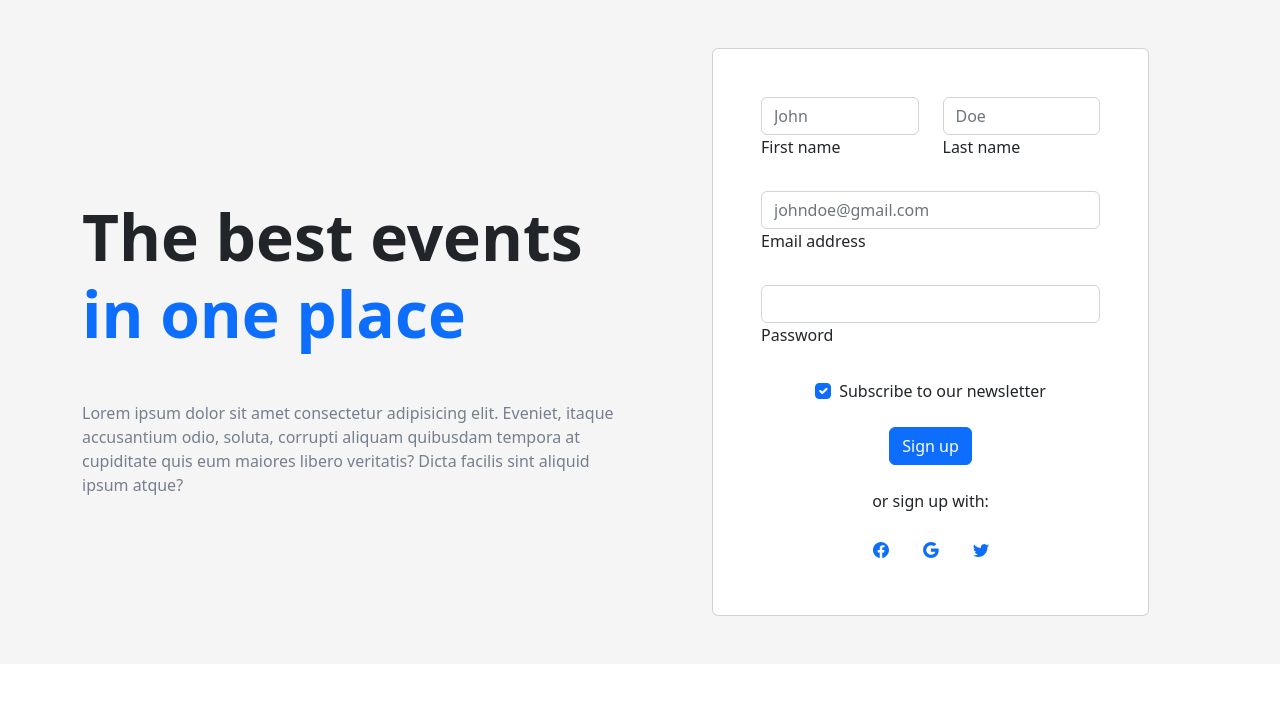
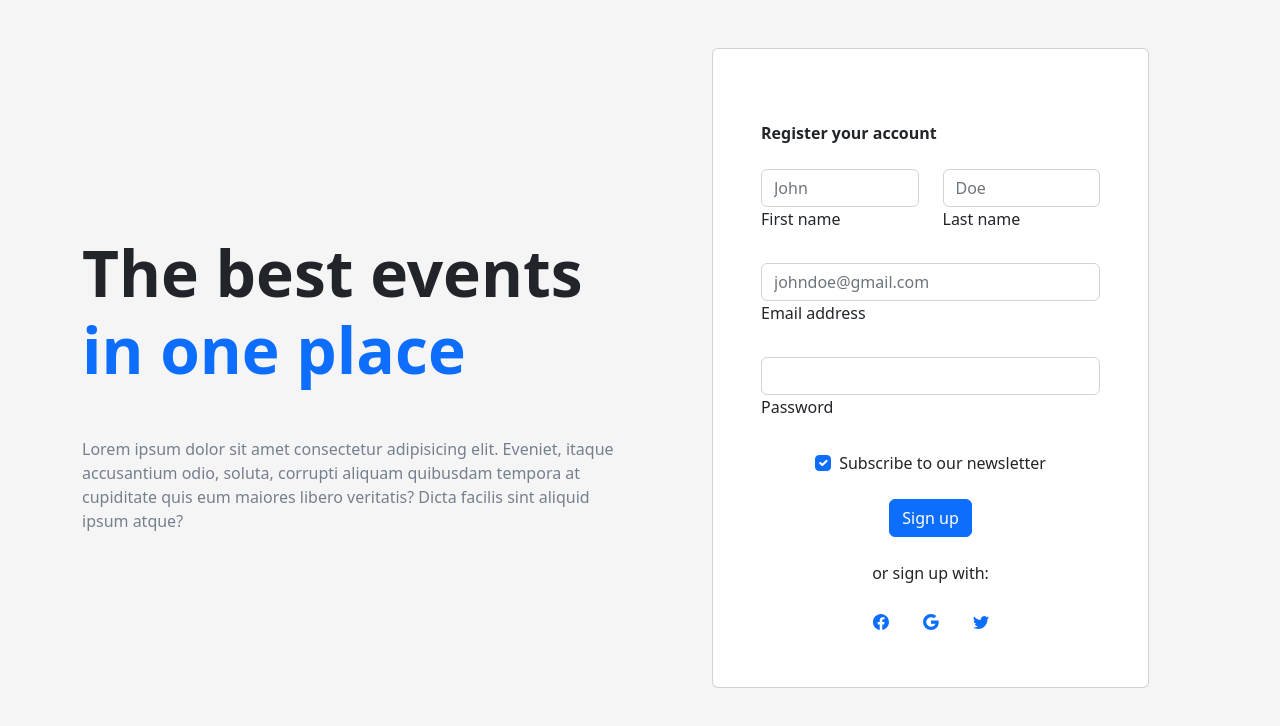
Before and after one commit to MahirPrcanovic/Event_planner_front, an Angular app: page /auth/register in a window 1280 px wide. Shown: the top 726 px of the page. Built offline with nearby package versions, Linux system fonts and the light colour scheme.

Commit message:
feat: register page done

```diff
--- a/src/app/components/register-page/hero-section/register-hero-section.component.html
+++ b/src/app/components/register-page/hero-section/register-hero-section.component.html
@@ -31,7 +31,30 @@
         >
           <div class="card">
             <div class="card-body py-5 px-md-5">
-              <form>
+              <div
+                class="divider d-flex align-items-center my-4"
+                *ngIf="hasError"
+              >
+                <p class="text-center fw-bold mb-0 text-danger">
+                  {{ error }}
+                </p>
+              </div>
+              <div
+                class="divider d-flex align-items-center my-4"
+                *ngIf="success"
+              >
+                <p class="text-center fw-bold mb-0 text-success">
+                  {{ successMsg }}
+                </p>
+              </div>
+              <div
+                class="divider d-flex align-items-center my-4"
+                *ngIf="!success && !hasError"
+              >
+                <p class="text-center fw-bold mb-0">Register your account</p>
+              </div>
+
+              <form #f="ngForm" (ngSubmit)="register(f)">
                 <!-- 2 column grid layout with text inputs for the first and last names -->
                 <div class="row">
                   <div class="col-md-6 mb-4">
@@ -41,6 +64,8 @@
                         id="form3Example1"
                         class="form-control"
                         placeholder="John"
+                        ngModel
+                        name="firstName"
                       />
                       <label class="form-label" for="form3Example1"
                         >First name</label
@@ -54,6 +79,8 @@
                         id="form3Example2"
                         class="form-control"
                         placeholder="Doe"
+                        ngModel
+                        name="lastName"
                       />
                       <label class="form-label" for="form3Example2"
                         >Last name</label
@@ -69,6 +96,8 @@
                     id="form3Example3"
                     class="form-control"
                     placeholder="johndoe@gmail.com"
+                    ngModel
+                    name="email"
                   />
                   <label class="form-label" for="form3Example3"
                     >Email address</label
@@ -81,6 +110,8 @@
                     type="password"
                     id="form3Example4"
                     class="form-control"
+                    ngModel
+                    name="password"
                   />
                   <label class="form-label" for="form3Example4">Password</label>
                 </div>
@@ -100,7 +131,14 @@
                 </div>
                 <div class="d-flex align-items-center justify-content-center">
                   <!-- Submit button -->
-                  <button type="submit" class="btn btn-primary mb-4 ml-auto">
+                  <div *ngIf="loading" class="">
+                    <div class="spinner-border" role="status"></div>
+                  </div>
+                  <button
+                    type="submit"
+                    class="btn btn-primary mb-4 ml-auto"
+                    *ngIf="!loading"
+                  >
                     Sign up
                   </button>
                 </div>
--- a/src/app/components/register-page/hero-section/register-hero-section.component.ts
+++ b/src/app/components/register-page/hero-section/register-hero-section.component.ts
@@ -1,4 +1,6 @@
 import { Component, OnInit } from '@angular/core';
+import { NgForm } from '@angular/forms';
+import { AuthService } from 'src/app/services/auth.service';
 
 @Component({
   selector: 'register-hero-section',
@@ -6,7 +8,31 @@ import { Component, OnInit } from '@angular/core';
   styleUrls: ['./register-hero-section.component.css'],
 })
 export class RegisterHeroSection implements OnInit {
-  constructor() {}
-
+  constructor(private authService: AuthService) {}
+  hasError = false;
+  error = '';
+  success = false;
+  successMsg = '';
+  loading = false;
   ngOnInit(): void {}
+  register(form: NgForm) {
+    this.loading = true;
+    console.log(form.value);
+    this.authService.register(form.value).subscribe(
+      (res: any) => {
+        this.loading = false;
+        if (res.success) {
+          this.hasError = false;
+          this.success = true;
+          this.successMsg = res.message;
+        }
+      },
+      (err) => {
+        this.loading = false;
+        this.success = false;
+        this.error = err.error.message;
+        this.hasError = true;
+      }
+    );
+  }
 }
--- a/src/app/services/auth.service.ts
+++ b/src/app/services/auth.service.ts
@@ -13,4 +13,12 @@ export class AuthService {
       password: credentials.password,
     });
   }
+  register(data: {
+    firstName: string;
+    lastName: string;
+    password: string;
+    email: string;
+  }) {
+    return this.http.post('http://localhost:8080/user/save', data);
+  }
 }
```
